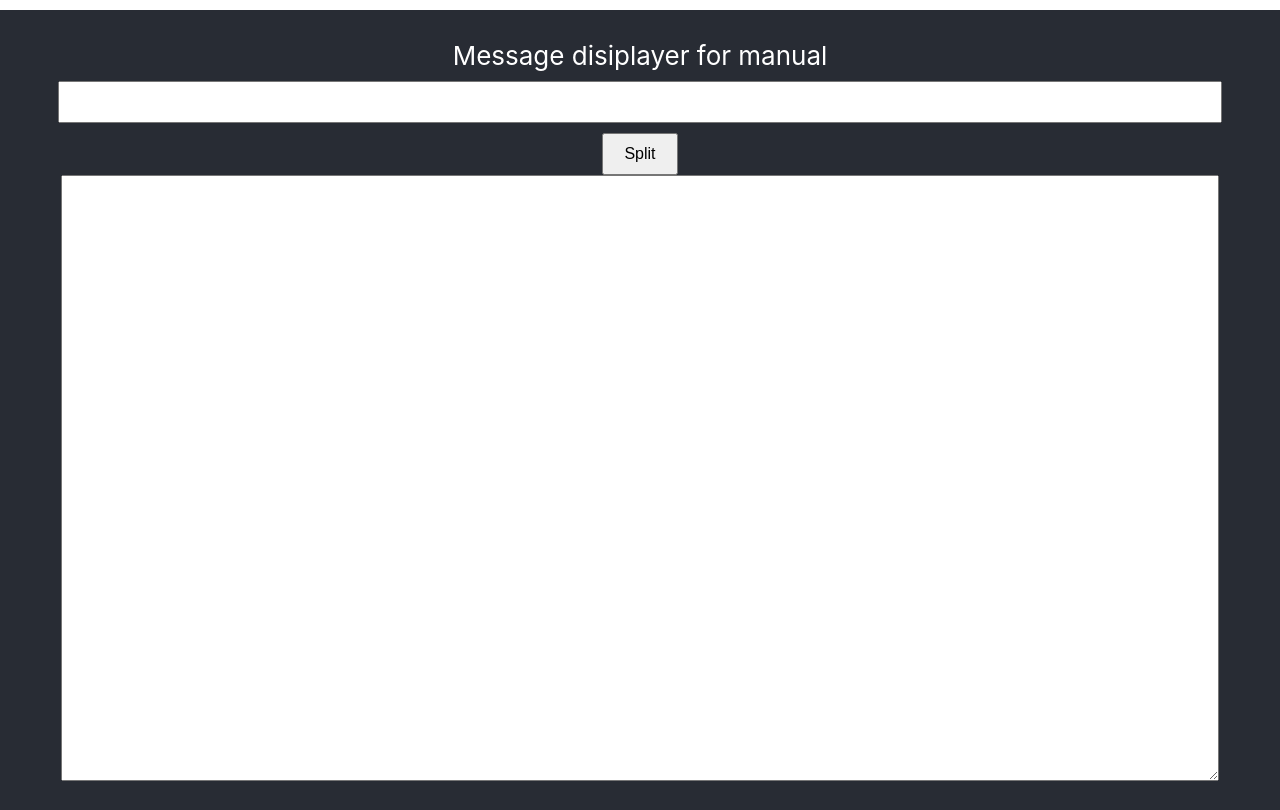
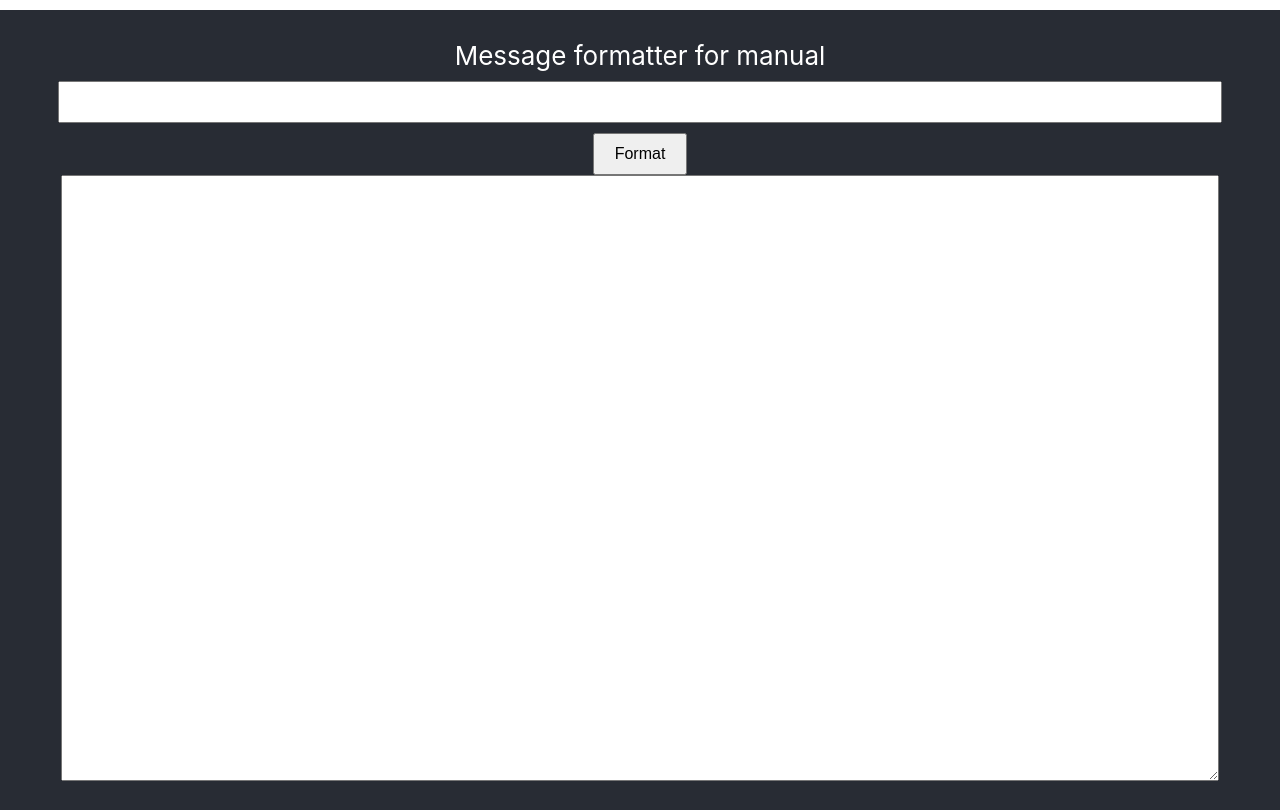
Before and after one commit to peactools/message-displayer-for-manual, a React (Create React App) app: page / in a window 1280 px wide. Built offline with nearby package versions, Linux system fonts and the light colour scheme.

Commit message:
fix typo
Change-Id: I1195404294e8d337f50bf6c412307cde67170c35

```diff
--- a/public/index.html
+++ b/public/index.html
@@ -24,7 +24,7 @@
       work correctly both with client-side routing and a non-root public URL.
       Learn how to configure a non-root public URL by running `npm run build`.
     -->
-    <title>Message Displayer for Manual</title>
+    <title>Message Formatter for Manual</title>
   </head>
   <body>
     <noscript>You need to enable JavaScript to run this app.</noscript>
--- a/src/App.tsx
+++ b/src/App.tsx
@@ -33,8 +33,8 @@ function App() {
               const index2 = value1.indexOf('=');
               const key2 = value1.substring(0, index2)
               let value2 = value1.substring(index2 + 1)
-              const vv = value2.replace(/###/g, '|').replace(/\|$/, '').split('|').map((c) => '{nbsp}{nbsp}{nbsp}{nbsp}' + c + '\n').join('');
-              return "{nbsp}{nbsp}" + key2 + '=\n' + vv + '\n';
+              const formatedContent = value2.replace(/###/g, '|').replace(/\|$/, '').split('|').map((c) => '{nbsp}{nbsp}{nbsp}{nbsp}' + c + '\n').join('');
+              return "{nbsp}{nbsp}" + key2 + '=\n' + formatedContent + '\n';
             } else {
             return '{nbsp}{nbsp}' + value1 + '\n'
             }
@@ -49,9 +49,9 @@ function App() {
   return (
     <div className="App">
       <header className="App-header">
-        Message disiplayer for manual
+        Message formatter for manual
         <input type="text" value={inputValue} onChange={handleInputChange} style={{width: '89%'}}/>
-        <button onClick={handleButtonClick}>Split</button>
+        <button onClick={handleButtonClick}>Format</button>
         <textarea readOnly value={splitData.join('').replace(/\n\n+/, "\n")} style={{width: '90%', height: '75vh'}} />
       </header>
     </div>
```
